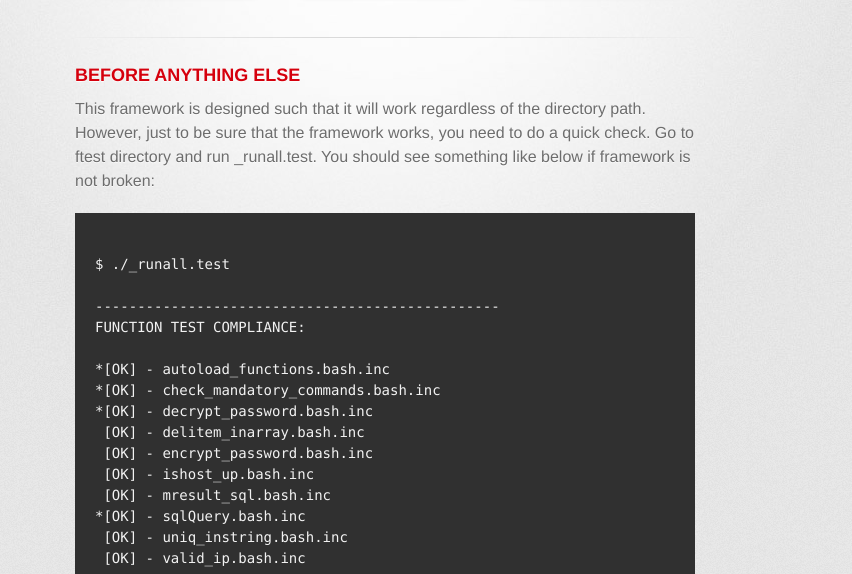
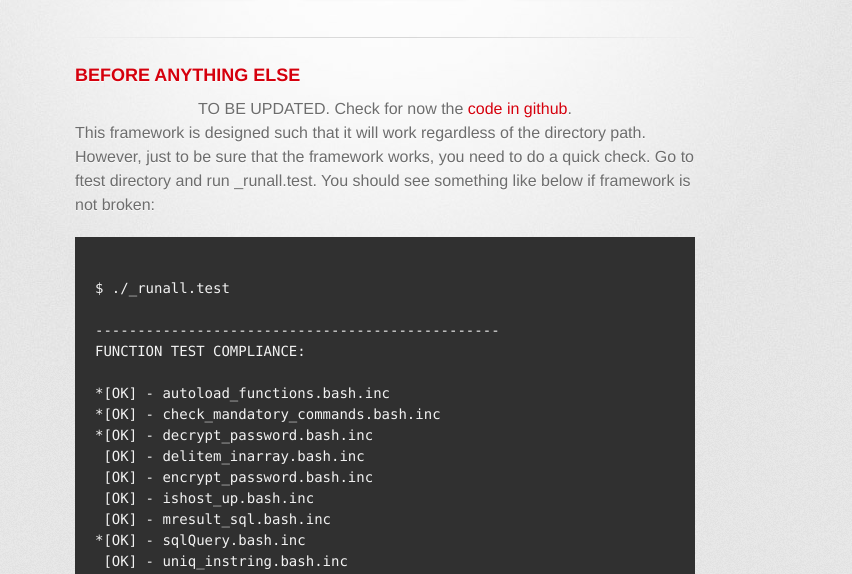
Before and after one commit to shsdk/shcf, a plain HTML site: page index.html in a window 1280 px wide. Shown: the part 209-783 px from the top of the page, without its empty margins (255-1107 px from the left). Drawn offline with Linux system fonts and the light colour scheme; a web font is replaced by a local one.

Commit message:
added advisory that instruction is outdated.

```diff
--- a/index.html
+++ b/index.html
@@ -33,7 +33,7 @@
         <section id="main_content">
           <h3>
 <a name="welcome-to-github-pages" class="anchor" href="#welcome-to-github-pages"><span class="octicon octicon-link"></span></a>BEFORE ANYTHING ELSE</h3>
-
+<center>TO BE UPDATED. Check for now the <a href="https://github.com/icasimpan/shcf">code in github</a>.</center>
 <p>This framework is designed such that it will work regardless of the directory path.
 However, just to be sure that the framework works, you need to do a quick check.
 Go to ftest directory and run <i>_runall.test</i>.
```
